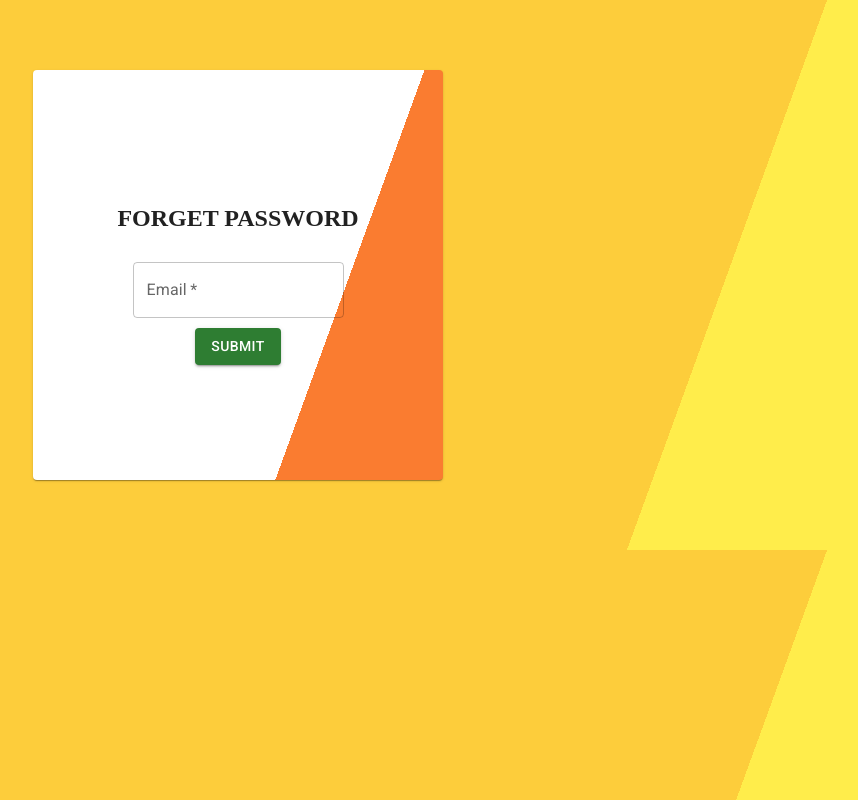
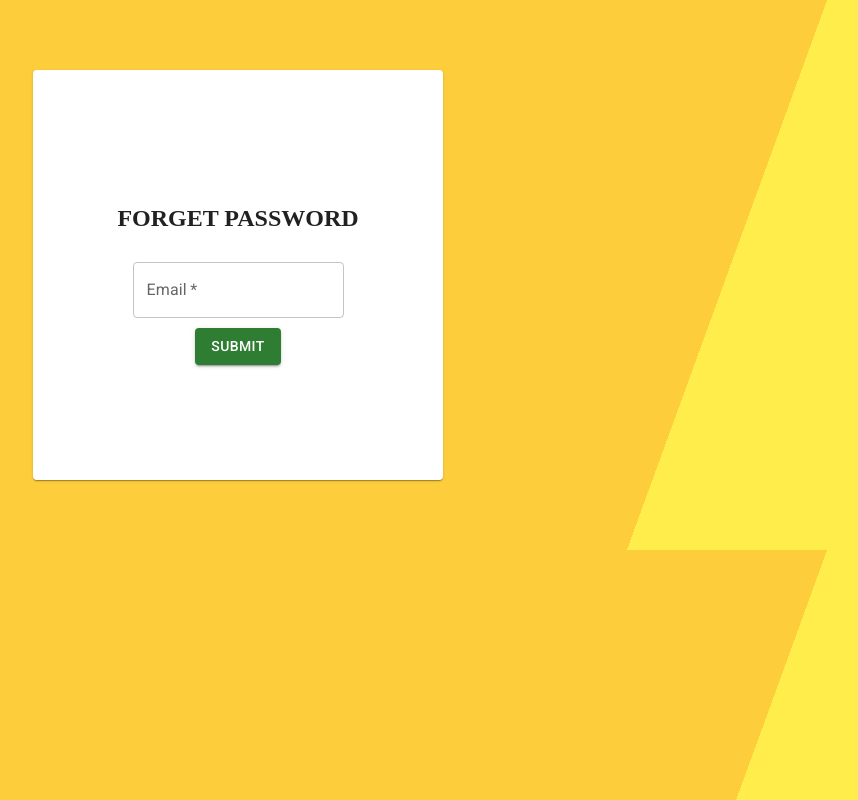
Before and after one commit to Bhagavath15/Sign-in, a React (Vite) app: page /forget-password in a window 1280 px wide. Shown: the whole page, without its empty margins (61-919 px from the left). Built offline with nearby package versions, Linux system fonts and the light colour scheme.

Commit message:
CRM Frontend

```diff
--- a/src/App.css
+++ b/src/App.css
@@ -32,7 +32,7 @@ body {
   padding: 80px;
   gap: 10px;
   align-content: center;
-  background: linear-gradient(-70deg, #fa7c30 30%, rgba(0, 0, 0, 0) 30%)
+  /* background: linear-gradient(-70deg, #fa7c30 30%, rgba(0, 0, 0, 0) 30%) */
 }
 
 .card .alreadyuser:hover {
```
